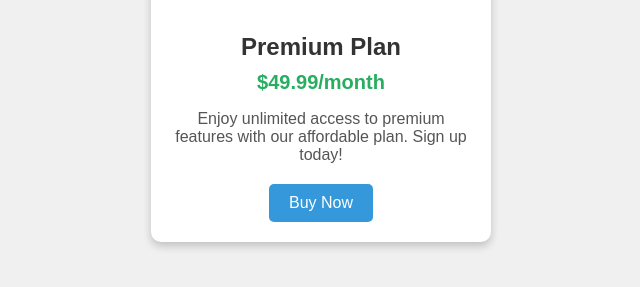
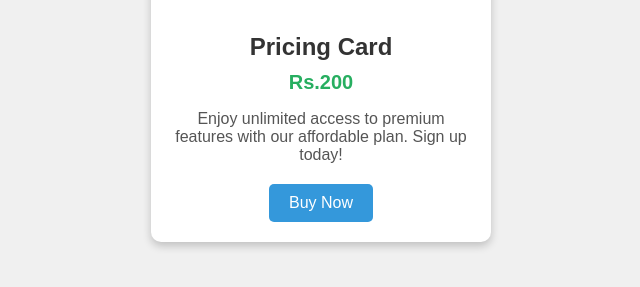
Before and after one commit to acciojob/pricing-card-pawansethi2111, a website: page main.html in a window 1280 px wide. Shown: the part 403-690 px from the top of the page, without its empty margins (319-959 px from the left). Drawn offline with Linux system fonts and the light colour scheme.

Commit message:
created a submission

```diff
--- a/main.html
+++ b/main.html
@@ -73,16 +73,15 @@ body {
 	</style>
 <body>
 
-	<body>
   <div class="card">
     <!-- Image -->
     <img src="https://th.bing.com/th/id/OIP.fzu9Ca0qSWIQqfou64nSugHaE8?rs=1&pid=ImgDetMain" alt="Product Image">
 
     <!-- Title -->
-    <h1>Premium Plan</h1>
+    <h1>Pricing Card</h1>
 
     <!-- Pricing Information -->
-    <p class="price">$49.99/month</p>
+    <p class="price">Rs.200</p>
 
     <!-- Description -->
     <p class="description">Enjoy unlimited access to premium features with our affordable plan. Sign up today!</p>
```
